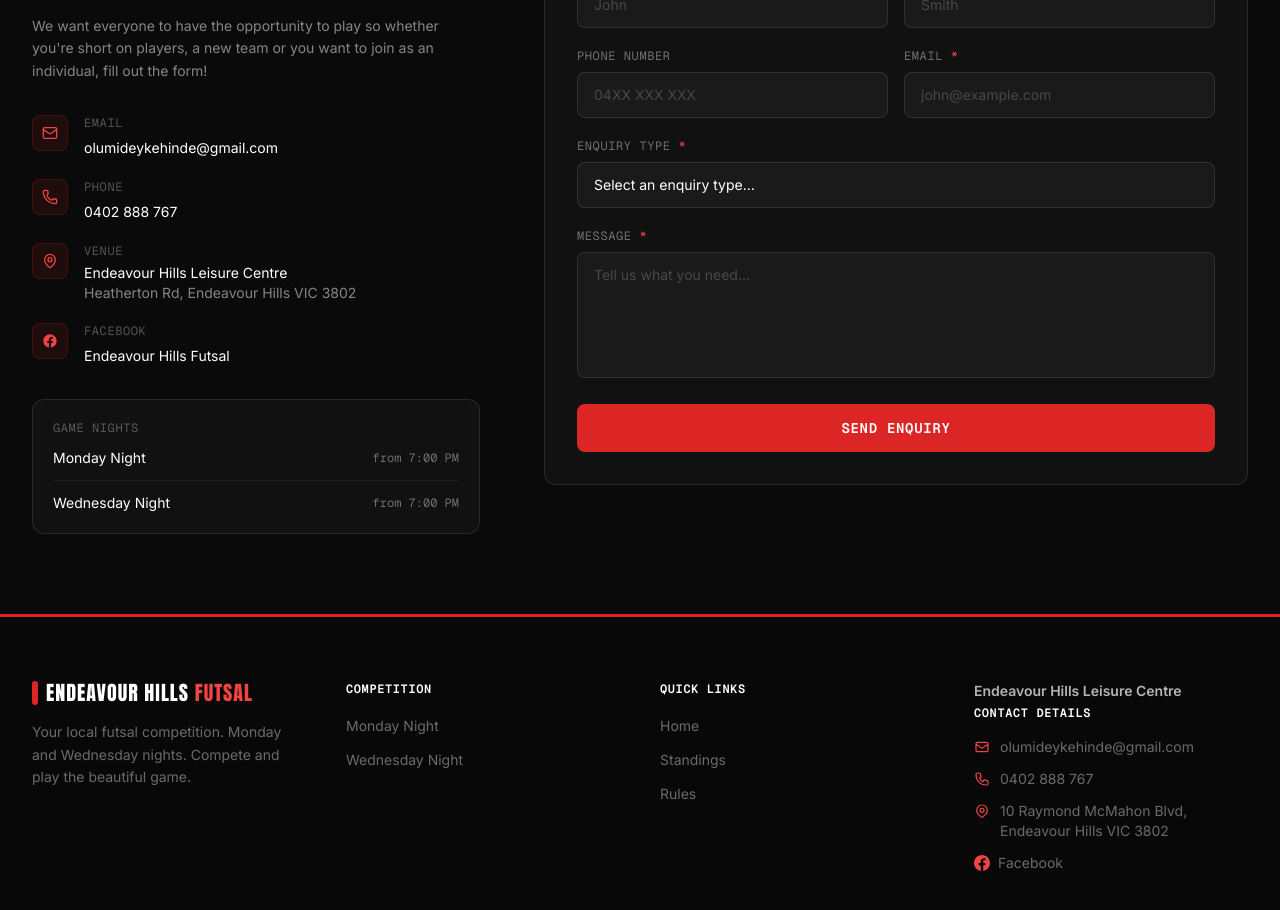
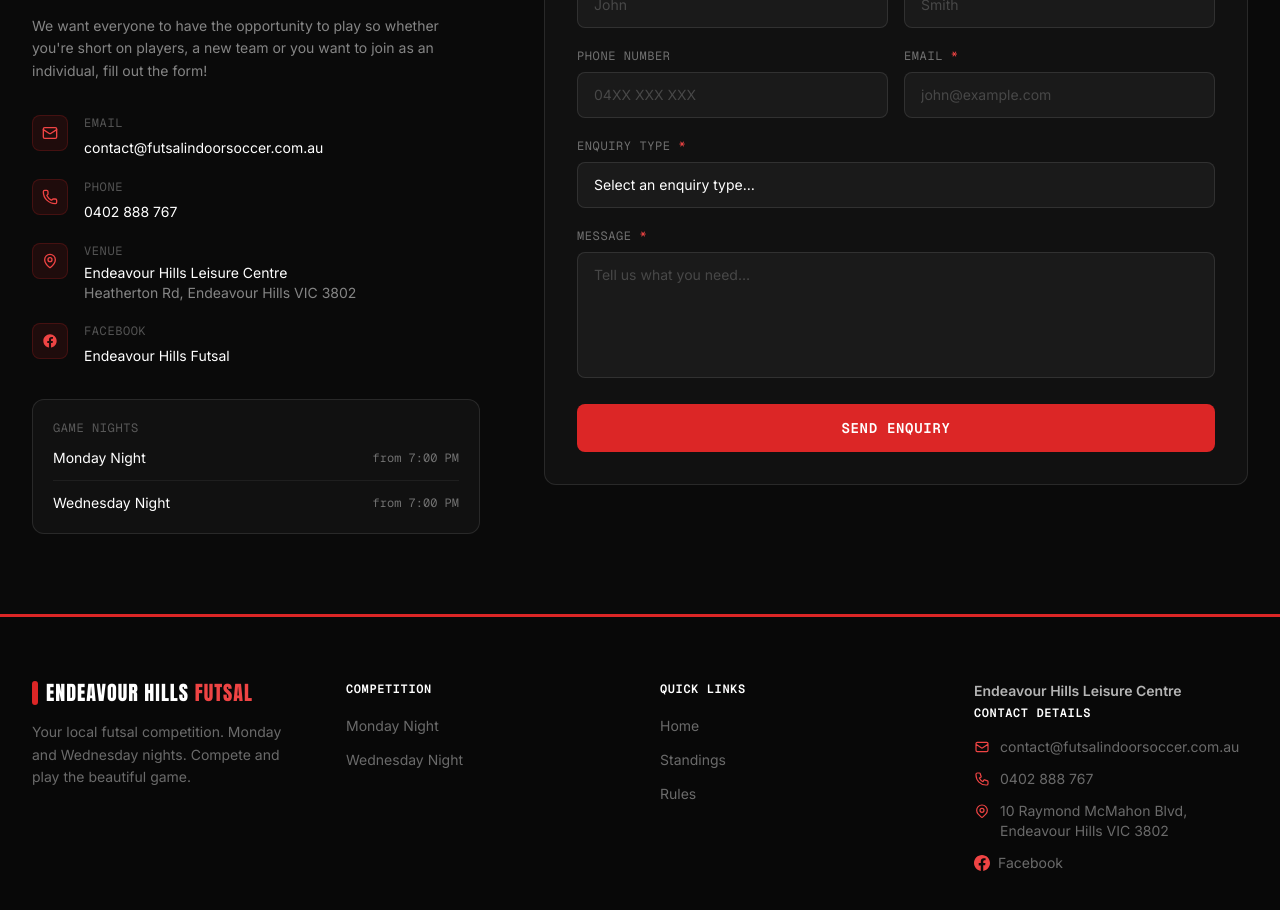
Before and after one commit to olu-git/futsal-site, a Next.js app: page /contact in a window 1280 px wide. Shown: the part 580-1490 px from the top of the page. Built offline with nearby package versions, Linux system fonts and the light colour scheme.

Commit message:
Update futsal contact email

```diff
--- a/src/app/contact/page.tsx
+++ b/src/app/contact/page.tsx
@@ -87,10 +87,10 @@
                   <div>
                     <p className="text-xs text-white/30 font-[family-name:var(--font-geist-mono)] uppercase tracking-wider mb-1">Email</p>
                     <a
-                      href="mailto:olumideykehinde@gmail.com"
+                      href="mailto:contact@futsalindoorsoccer.com.au"
                       className="text-sm text-white hover:text-red-400 transition-colors"
                     >
-                      olumideykehinde@gmail.com
+                      contact@futsalindoorsoccer.com.au
                     </a>
                   </div>
                 </div>
--- a/src/components/Footer.tsx
+++ b/src/components/Footer.tsx
@@ -82,8 +82,8 @@
                 <svg className="w-4 h-4 text-red-500 mt-0.5 shrink-0" fill="none" stroke="currentColor" viewBox="0 0 24 24">
                   <path strokeLinecap="round" strokeLinejoin="round" strokeWidth={1.8} d="M3 8l7.89 5.26a2 2 0 002.22 0L21 8M5 19h14a2 2 0 002-2V7a2 2 0 00-2-2H5a2 2 0 00-2 2v10a2 2 0 002 2z" />
                 </svg>
-                <a href="mailto:olumideykehinde@gmail.com" className="text-sm text-white/40 hover:text-red-400 transition-colors font-[family-name:var(--font-sans)] break-all">
-                  olumideykehinde@gmail.com
+                <a href="mailto:contact@futsalindoorsoccer.com.au" className="text-sm text-white/40 hover:text-red-400 transition-colors font-[family-name:var(--font-sans)] break-all">
+                  contact@futsalindoorsoccer.com.au
                 </a>
               </li>
               <li className="flex items-start gap-2.5">
```
